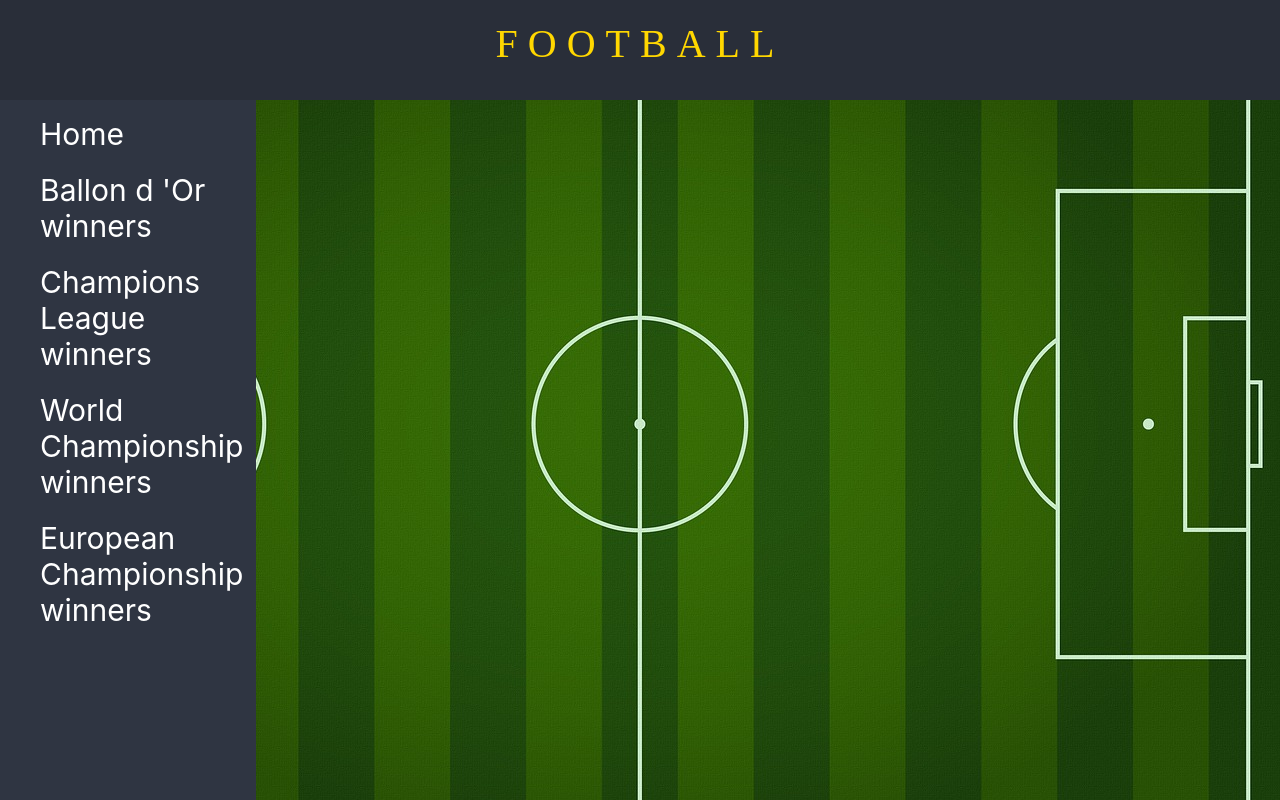
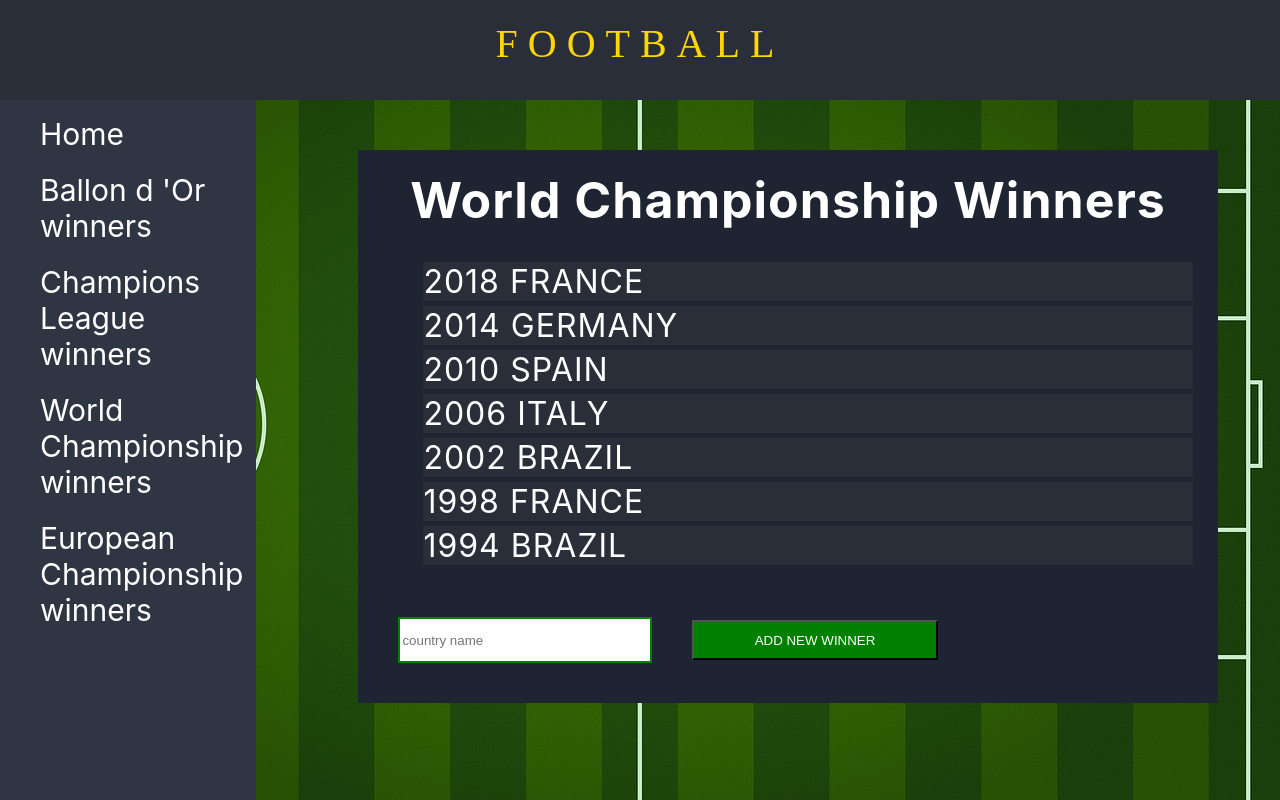
Before and after one commit to Marcin-Kwiatek/Football-React-Redux, a React (Create React App) app: page /worldChampionship in a window 1280 px wide. Built offline with nearby package versions, Linux system fonts and the light colour scheme; the HTML template or start-up script is replaced by a standard one.

Commit message:
add World Championship Winners

```diff
--- a/src/App.js
+++ b/src/App.js
@@ -10,6 +10,7 @@ import Menu from './Menu'
 import Home from './Home'
 import BallonWinners from './BallonWinners';
 import ChampionsLeagueWinners from './ChampionsLeague';
+import WorldWinners from './WorldChampioship';
 
 function App() {
     return (
@@ -33,6 +34,8 @@ function App() {
                 <Route path='/worldChampionship'>
                     <Logo></Logo>
                     <Menu></Menu>
+                    <WorldWinners></WorldWinners>
+
                 </Route>
                 <Route path='/europeanChampionship'>
                     <Logo></Logo>
--- /dev/null
+++ b/src/WorldChampionshipWinners/duck/actions.js
@@ -0,0 +1,10 @@
+import types from './types'
+
+const add = item => ({
+    type: types.ADD_WORLD,
+    item
+})
+
+export default {
+    add
+}
--- /dev/null
+++ b/src/WorldChampionshipWinners/duck/index.js
@@ -0,0 +1,7 @@
+import worldReducer from "./reducers";
+
+export { default as worldTypes }
+from './types'
+export { default as worldActions }
+from './actions'
+export default worldReducer
--- /dev/null
+++ b/src/WorldChampionshipWinners/duck/reducers.js
@@ -0,0 +1,26 @@
+import types from "./types"
+
+const INICIAL_STATE = {
+    listName: "World Championship Winners",
+    list: [
+        { country: "FRANCE", year: 2018 },
+        { country: "GERMANY", year: 2014 },
+        { country: "SPAIN", year: 2010 },
+        { country: "ITALY", year: 2006 },
+        { country: "BRAZIL", year: 2002 },
+        { country: "FRANCE", year: 1998 },
+        { country: "BRAZIL", year: 1994 }
+
+    ]
+}
+
+const worldReducer = (state = INICIAL_STATE, action) => {
+    switch (action.type) {
+        case types.ADD_WORLD:
+            return {...state, list: [...state.list, action.item] }
+        default:
+            return state
+    }
+}
+
+export default worldReducer
--- /dev/null
+++ b/src/WorldChampionshipWinners/duck/types.js
@@ -0,0 +1,5 @@
+const ADD_WORLD = 'ADD_WORLD'
+
+export default {
+    ADD_WORLD
+}
--- /dev/null
+++ b/src/WorldChampioship.js
@@ -0,0 +1,19 @@
+import React, {Component} from 'react';
+import WorldContainer from './components/WorldContainer';
+import WorldForm from './components/WorldForm';
+
+
+class WorldWinners extends Component {
+  render(){
+  return (
+    <div className="contentContainer">
+        <div className="contentText">
+          <div className="titleContent">World Championship Winners</div>
+            <WorldContainer></WorldContainer>
+            <WorldForm></WorldForm>
+        </div>
+    </div>
+  )}
+}
+
+export default WorldWinners;
--- /dev/null
+++ b/src/components/WorldContainer.js
@@ -0,0 +1,19 @@
+import React from 'react'
+import { connect } from 'react-redux'
+
+
+const WorldContainer = ({world}) => {
+    world.list.sort((a,b)=>{
+        return b.year - a.year
+      })
+    return(
+    <ul>
+        {world.list.map(world => <li style={{margin:'5px', backgroundColor:'#292e39'}} key={world.year}>
+        {world.year} {world.country} </li>)}
+    </ul>)
+}
+const mapStateToProps = state => ({
+    world: state.world
+})
+
+export default connect(mapStateToProps, {})(WorldContainer)
--- /dev/null
+++ b/src/components/WorldForm.js
@@ -0,0 +1,35 @@
+import React from "react";
+import { connect } from 'react-redux'
+import actions from '../WorldChampionshipWinners/duck/actions'
+
+const WorldForm = (props) => {
+
+    const addCoutry = React.createRef()
+
+    let addYear = 2022
+
+    const addWorld = (event) => {
+        event.preventDefault()
+        let newWorldWinner = {}
+        newWorldWinner.country = addCoutry.current.value.toUpperCase()
+        newWorldWinner.year = addYear
+        if(newWorldWinner.country!==""){
+            props.add(newWorldWinner)
+            addCoutry.current.value=""
+            addYear +=4
+        }
+    }
+
+
+    return <>
+        <input style={{width:'30%'}} placeholder='country name' className="addInput" ref={addCoutry}></input>
+        <button onClick={addWorld} className='addButton' type='submit'>ADD NEW WINNER</button>
+    </>
+}
+
+const mapDispatchToProps = dispatch => ({
+    add: world => dispatch(actions.add(world))
+
+})
+
+export default connect(null, mapDispatchToProps)(WorldForm)
--- a/src/reducers.js
+++ b/src/reducers.js
@@ -1,10 +1,12 @@
 import { combineReducers } from "redux";
 import ballonReducer from "./ballonWinners/duck";
 import championsReducer from "./championsLeagueWinners/duck";
+import worldReducer from "./WorldChampionshipWinners/duck";
 
 const rootReducer = combineReducers({
     ballons: ballonReducer,
-    champions: championsReducer
+    champions: championsReducer,
+    world: worldReducer
 })
 
 export default rootReducer
```
